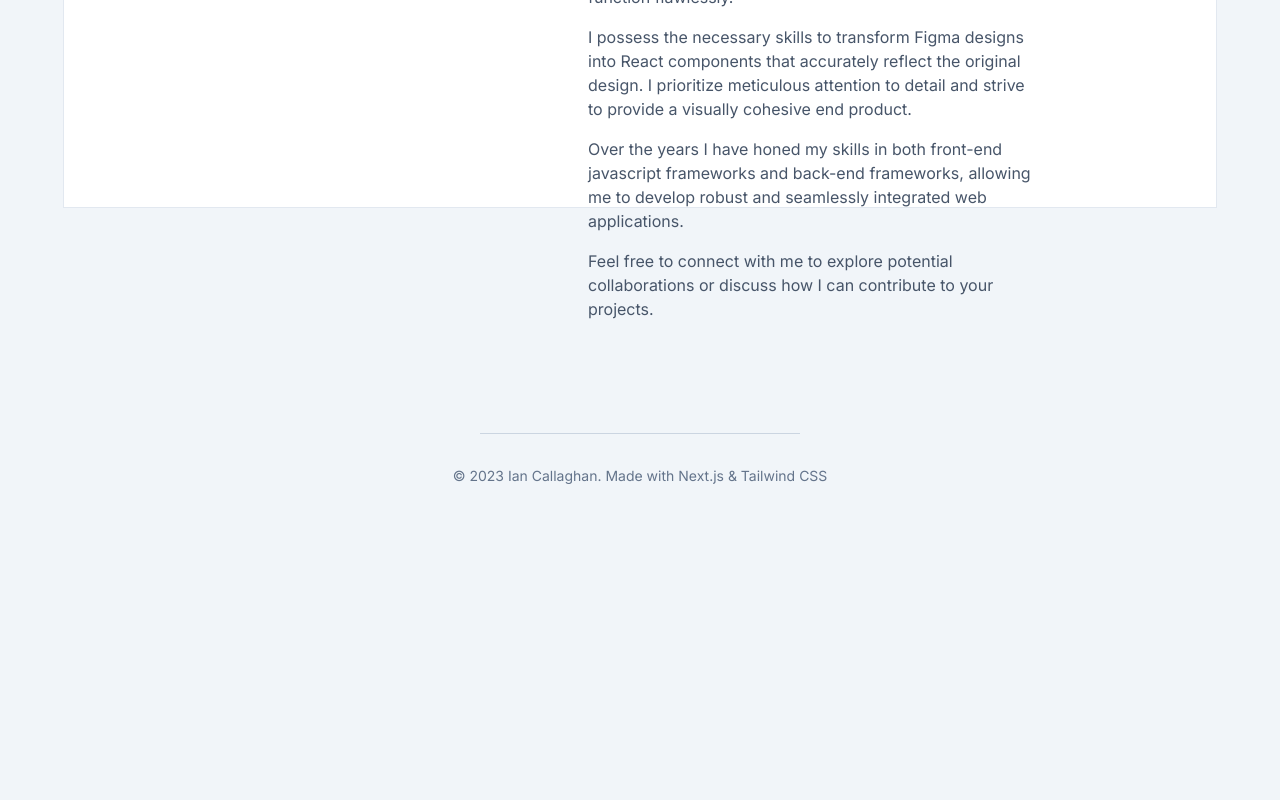
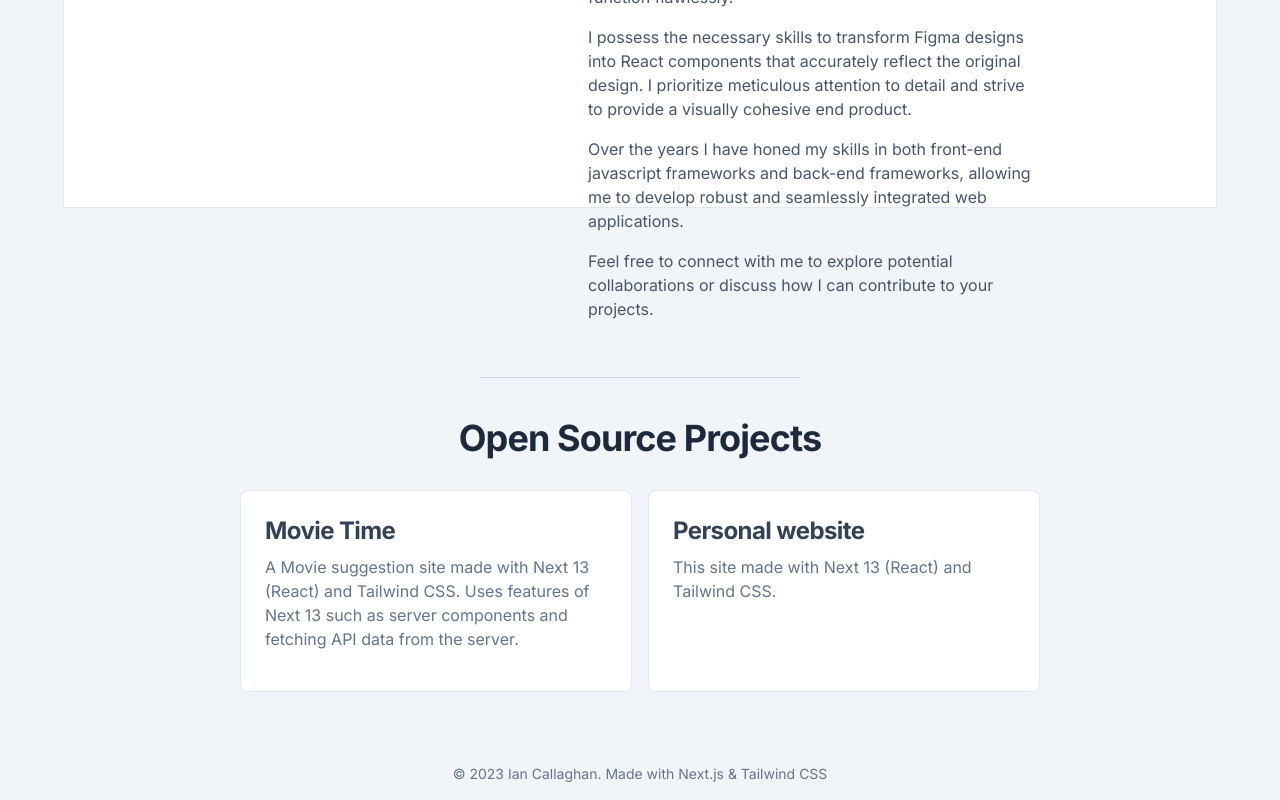
Before and after one commit to ianshk/ianc, a Next.js app: page / in a window 1280 px wide. Shown: the part 593-1393 px from the top of the page. Before the commit the page ends 1095 px from the top, so only its background shows below. Built offline with nearby package versions, Linux system fonts and the light colour scheme.

Commit message:
Added project card & license

```diff
--- a/src/app/page.tsx
+++ b/src/app/page.tsx
@@ -1,7 +1,8 @@
-import React from "react";
-import Intro from "@/components/Intro";
-import Footer from "@/components/Footer";
-import Image from "next/image";
+import React from 'react';
+import Intro from '@/components/Intro';
+import Footer from '@/components/Footer';
+import Image from 'next/image';
+import OpenSource from '@/components/OpenSource';
 
 export default function Home() {
   return (
@@ -21,6 +22,7 @@ export default function Home() {
             className="mx-auto border-solid border-2 border-teal-400 rounded-full mt-4"
           />
           <Intro />
+          <OpenSource />
         </div>
         <Footer />
       </div>
--- a/src/components/Footer.tsx
+++ b/src/components/Footer.tsx
@@ -1,13 +1,10 @@
-import React from "react";
+import React from 'react';
 
 export default function Footer() {
   return (
     <footer className="mx-auto w-full max-w-[85rem] px-12">
-      <hr className="border-t-1 border-t-slate-300 mt-24 mx-auto w-80" />
       <div className="text-center">
-        <p className="text-slate-500 text-sm mt-8">
-          © 2023 Ian Callaghan. Made with Next.js & Tailwind CSS
-        </p>
+        <p className="text-slate-500 text-sm mt-8">© 2023 Ian Callaghan. Made with Next.js & Tailwind CSS</p>
       </div>
     </footer>
   );
--- a/src/components/Intro.tsx
+++ b/src/components/Intro.tsx
@@ -1,10 +1,10 @@
-import React from "react";
-import Image from "next/image";
-import IconList from "./IconList";
+import React from 'react';
+import Image from 'next/image';
+import IconList from './IconList';
 
 export default function Intro() {
   return (
-    <div className="pt-14">
+    <div className="pt-14 pb-10">
       <div className="flex flex-row gap-12 flex-wrap">
         <div className=" mx-auto md:mx-0">
           <Image
@@ -26,33 +26,28 @@ export default function Intro() {
             I'm Ian, a Front-end web developer based in Hong Kong
           </h1>
           <p>
-            I'm a front-end React developer with a passion for simplifying
-            complex problems and staying up to date with the latest web
-            technologies. My focus is on creating responsive, efficient, and
-            dynamic websites that meet your specific needs.
+            I'm a front-end React developer with a passion for simplifying complex problems and staying up to
+            date with the latest web technologies. My focus is on creating responsive, efficient, and dynamic
+            websites that meet your specific needs.
           </p>
           <p>
-            I specialize in using React, and React frameworks like Next.js and
-            Remix. I also love working with the Tailwind CSS library, These
-            tools enable me to build powerful websites that provide a seamless
-            user experience. I also have a strong sense of design and can create
-            visually appealing interfaces that not only look great but also
-            function flawlessly.
+            I specialize in using React, and React frameworks like Next.js and Remix. I also love working with
+            the Tailwind CSS library, These tools enable me to build powerful websites that provide a seamless
+            user experience. I also have a strong sense of design and can create visually appealing interfaces
+            that not only look great but also function flawlessly.
           </p>
           <p>
-            I possess the necessary skills to transform Figma designs into React
-            components that accurately reflect the original design. I prioritize
-            meticulous attention to detail and strive to provide a visually
-            cohesive end product.
+            I possess the necessary skills to transform Figma designs into React components that accurately
+            reflect the original design. I prioritize meticulous attention to detail and strive to provide a
+            visually cohesive end product.
           </p>
           <p>
-            Over the years I have honed my skills in both front-end javascript
-            frameworks and back-end frameworks, allowing me to develop robust
-            and seamlessly integrated web applications.
+            Over the years I have honed my skills in both front-end javascript frameworks and back-end
+            frameworks, allowing me to develop robust and seamlessly integrated web applications.
           </p>
           <p>
-            Feel free to connect with me to explore potential collaborations or
-            discuss how I can contribute to your projects.
+            Feel free to connect with me to explore potential collaborations or discuss how I can contribute
+            to your projects.
           </p>
           <div className="md:hidden block">
             <IconList />
--- a/src/components/OpenSource.tsx
+++ b/src/components/OpenSource.tsx
@@ -0,0 +1,25 @@
+import React from 'react';
+import ProjectCard from './ProjectCard';
+
+export default function OpenSource() {
+  return (
+    <div className="pb-10">
+      <hr className="border-t-1 border-t-slate-300 mx-auto w-80 mb-10" />
+      <h2 className="text-center text-3xl md:text-4xl font-bold tracking-tight text-slate-800 pb-8">
+        Open Source Projects
+      </h2>
+      <div className="grid grid-cols-1 md:grid-cols-2 gap-4">
+        <ProjectCard
+          title="Movie Time"
+          description="A Movie suggestion site made with Next 13 (React) and Tailwind CSS. Uses features of Next 13 such as server components and fetching API data from the server."
+          link="https://github.com/ianshk/newmovies"
+        />
+        <ProjectCard
+          title="Personal website"
+          description="This site made with Next 13 (React) and Tailwind CSS."
+          link="https://github.com/ianshk/ianc"
+        />
+      </div>
+    </div>
+  );
+}
--- /dev/null
+++ b/src/components/ProjectCard.tsx
@@ -0,0 +1,19 @@
+import React from 'react';
+import Link from 'next/link';
+
+type Props = {
+  title: string;
+  description: string;
+  link: string;
+};
+
+export default function ProjectCard({ title, description, link }: Props) {
+  return (
+    <Link href={link}>
+      <div className="block p-6 bg-white border border-slate-200 rounded-lg h-full items-stretch hover:scale-105 ease-out transition-transform">
+        <h5 className="mb-2 text-2xl font-bold tracking-tight text-slate-700">{title}</h5>
+        <p className="font-normal text-slate-500">{description}</p>
+      </div>
+    </Link>
+  );
+}
```
Also changed, not shown: src/app/layout.tsx (+6 -10 lines), 2 other files (tests, documents, lock files or other folders).
